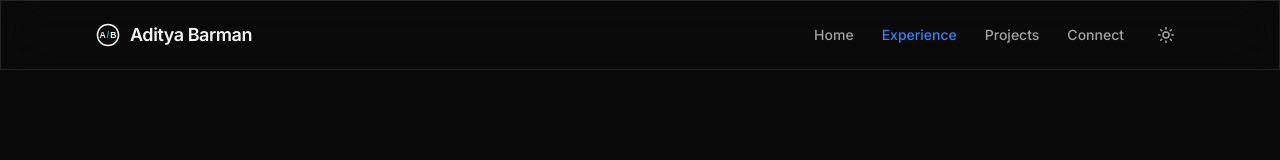
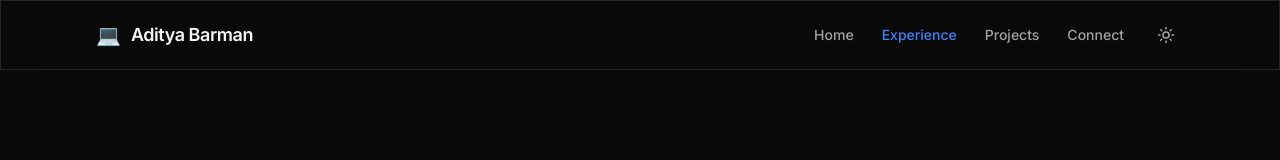
Before and after one commit to barmanax/personal-website-deployed, a Next.js app: page /experience in a window 1280 px wide. Shown: the top 160 px of the page. Built offline with nearby package versions, Linux system fonts and the light colour scheme.

Commit message:
change favicon to laptop

```diff
--- a/src/app/layout.tsx
+++ b/src/app/layout.tsx
@@ -17,8 +17,8 @@ const inter = Inter({
 
 export const metadata: Metadata = {
   title: {
-    default: "Your Name — Portfolio",
-    template: "%s | Your Name",
+    default: "Aditya Barman — Portfolio",
+    template: "%s | Aditya Barman",
   },
   description:
     "CS + Statistics student at UIUC. Building software and exploring data.",
--- a/src/components/Navbar.tsx
+++ b/src/components/Navbar.tsx
@@ -30,19 +30,7 @@ export function Navbar() {
           href="/"
           className="flex items-center gap-2.5 hover:text-accent transition-colors"
         >
-          {/* A/B monogram — inline SVG so currentColor adapts to light/dark */}
-          <svg
-            xmlns="http://www.w3.org/2000/svg"
-            viewBox="0 0 100 100"
-            width={24}
-            height={24}
-            aria-hidden="true"
-          >
-            <circle cx="50" cy="50" r="44" fill="none" stroke="currentColor" strokeWidth="6"/>
-            <text x="28" y="64" fontFamily="Arial, Helvetica, sans-serif" fontWeight="bold" fontSize="36" fill="currentColor" textAnchor="middle">A</text>
-            <text x="50" y="64" fontFamily="Arial, Helvetica, sans-serif" fontWeight="bold" fontSize="36" fill="#29ABE2" textAnchor="middle">/</text>
-            <text x="72" y="64" fontFamily="Arial, Helvetica, sans-serif" fontWeight="bold" fontSize="36" fill="currentColor" textAnchor="middle">B</text>
-          </svg>
+          <span aria-hidden="true" className="text-xl leading-none">💻</span>
           <span className="text-lg font-semibold tracking-tight">
             {siteConfig.name}
           </span>
```
Also changed, not shown: public/avatar-icon.svg, src/app/icon.svg.
